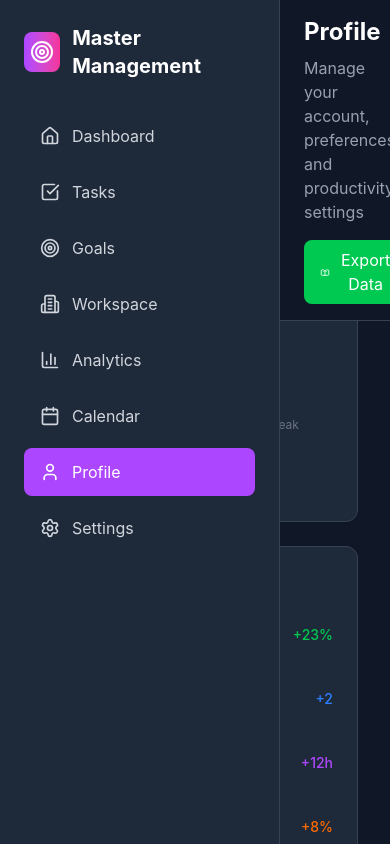
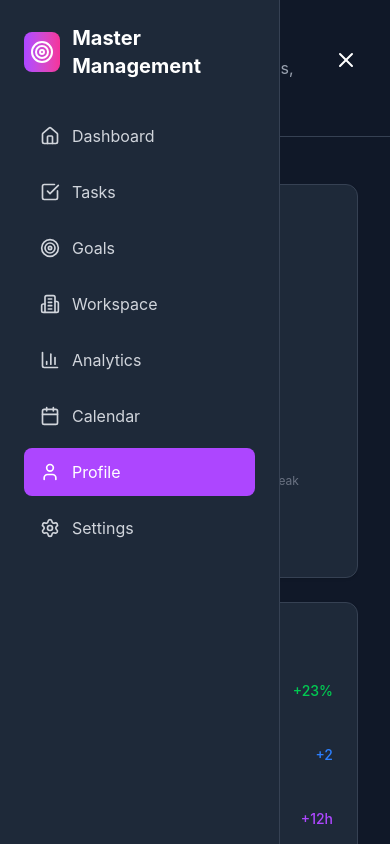
Before and after one commit to Regestrac/Master-Management-Frontend, a React (Vite) app: page /profile in a window 390 px wide. Shown: the top 844 px of the page. Built offline with nearby package versions, Linux system fonts and the light colour scheme; no server answers.

Commit message:
Updated the layout and headers to fit with small devices and other minor changes.

```diff
--- a/src/components/Layout/RootLayout.tsx
+++ b/src/components/Layout/RootLayout.tsx
@@ -11,9 +11,13 @@ const RootLayout = () => {
   return (
     <div className={darkMode ? 'bg-gray-900 text-white' : 'bg-gray-50 text-gray-900'}>
       <Sidebar />
-      <div className='sm:ml-70 p-8 min-h-[100vh]'>
-        <Header />
-        <Outlet />
+      <div className='sm:ml-70 min-h-[100vh]'>
+        <div className={`fixed top-0 left-0 right-0 z-50 sm:left-70 px-8 py-6 ${darkMode ? 'bg-gray-900' : 'bg-gray-50'}`}>
+          <Header />
+        </div>
+        <div className='pt-32 max-sm:pt-42 p-8'>
+          <Outlet />
+        </div>
       </div>
     </div>
   );
--- a/src/components/Layout/Sidebar.tsx
+++ b/src/components/Layout/Sidebar.tsx
@@ -1,3 +1,4 @@
+import clsx from 'clsx';
 import { BarChart3, Building2, Calendar, CheckSquare, Home, Settings, Target, User } from 'lucide-react';
 import { useLocation, useNavigate } from 'react-router-dom';
 
@@ -34,7 +35,12 @@ const Sidebar = () => {
   };
 
   return (
-    <div className={`${showNavbar ? 'translate transition-transform duration-700' : '-translate-x-full transition-transform duration-700'} fixed left-0 top-0 h-full w-70 ${darkMode ? 'bg-gray-800 border-gray-700' : 'bg-white border-gray-200'} border-r transition-colors duration-300 z-20`}>
+    <div className={clsx(
+      'fixed left-0 top-0 h-full w-70 border-r transition-colors duration-300 z-[60]',
+      showNavbar ? 'translate transition-transform duration-700' : '-translate-x-full transition-transform duration-700',
+      darkMode ? 'bg-gray-800 border-gray-700' : 'bg-white border-gray-200',
+    )}
+    >
       <div className='p-6'>
         <div className='flex items-center space-x-3 mb-8'>
           <div className='w-10 h-10 bg-gradient-to-r from-purple-500 to-pink-500 rounded-lg flex items-center justify-center'>
--- a/src/components/Navbar/Header.tsx
+++ b/src/components/Navbar/Header.tsx
@@ -62,7 +62,7 @@ const Header = () => {
   };
 
   return (
-    <div className='flex flex-wrap items-start lg:items-center justify-between mb-8 gap-4'>
+    <div className='flex flex-wrap items-start lg:items-center justify-between gap-4'>
       <div className='w-full md:w-auto flex items-center justify-between'>
         <div>
           <h2 className='text-2xl md:text-3xl font-bold mb-1 md:mb-2 lg:whitespace-nowrap'>
@@ -92,6 +92,7 @@ const Header = () => {
               type='text'
               value={searchKeyValue}
               placeholder='Search...'
+              name='searchKey'
               onChange={handleSearchChange}
               className={clsx(
                 'pl-10 pr-4 py-2 w-full rounded-lg border focus:outline-none focus:ring-2 focus:ring-purple-500',
--- a/src/components/Profile/Profile.tsx
+++ b/src/components/Profile/Profile.tsx
@@ -105,7 +105,7 @@ const Profile = () => {
         hasChanges={isDirty}
       />
 
-      <div className='mt-24'>
+      <div className='mt-24 max-sm:mt-38'>
         <div className='grid grid-cols-1 lg:grid-cols-3 gap-6'>
           {/* Profile Sidebar - Limited scroll container */}
           <div className='lg:col-span-1'>
--- a/src/components/Profile/ProfileHeader.tsx
+++ b/src/components/Profile/ProfileHeader.tsx
@@ -1,5 +1,7 @@
 import clsx from 'clsx';
+import { Menu, X } from 'lucide-react';
 
+import { useNavbarStore } from 'stores/navbarStore';
 import { useProfileStore } from 'stores/profileStore';
 
 type ProfileHeaderProps = {
@@ -9,17 +11,33 @@ type ProfileHeaderProps = {
 
 const ProfileHeader = ({ onSave, hasChanges = false }: ProfileHeaderProps) => {
   const darkMode = useProfileStore((state) => state?.data?.theme) === 'dark';
+  const setShowNavbar = useNavbarStore((state) => state.setShowNavbar);
+  const showNavbar = useNavbarStore((state) => state.showNavbar);
+
+  const handleSidebarToggle = () => {
+    setShowNavbar(!showNavbar);
+  };
 
   return (
-    <div className={clsx('fixed top-0 left-70 right-0 z-50 border-b px-6 py-4', darkMode ? 'bg-gray-900 border-gray-700' : 'bg-white border-gray-200')}>
+    <div className={clsx('fixed top-0 sm:left-70 right-0 z-50 border-b px-6 py-4', darkMode ? 'bg-gray-900 border-gray-700' : 'bg-white border-gray-200')}>
       <div className='flex flex-col lg:flex-row lg:items-center justify-between gap-4'>
-        <div>
-          <h3 className='text-2xl font-bold mb-2'>Profile</h3>
-          <p className={`${darkMode ? 'text-gray-400' : 'text-gray-600'}`}>
-            Manage your account, preferences, and productivity settings
-          </p>
+        <div className='w-full md:w-auto flex items-center justify-between'>
+          <div>
+            <h3 className='text-2xl font-bold mb-2'>Profile</h3>
+            <p className={`${darkMode ? 'text-gray-400' : 'text-gray-600'}`}>
+              Manage your account, preferences, and productivity settings
+            </p>
+          </div>
+          {/* Hamburger icon visible on small screens */}
+          <button
+            className={`sm:hidden ml-2 p-2 rounded-lg ${darkMode ? 'hover:bg-gray-800' : 'hover:bg-gray-100'}`}
+            onClick={handleSidebarToggle}
+            aria-label='Open sidebar'
+          >
+            {showNavbar ? <X className='w-6 h-6' /> : <Menu className='w-6 h-6' />}
+          </button>
         </div>
-        <div className='flex items-center gap-4'>
+        <div className='flex items-center justify-end gap-4'>
           {hasChanges && onSave && (
             <button
               onClick={onSave}
@@ -31,7 +49,8 @@ const ProfileHeader = ({ onSave, hasChanges = false }: ProfileHeaderProps) => {
               <span>Save Changes</span>
             </button>
           )}
-          <button className='flex items-center space-x-2 px-4 py-2 bg-green-500 text-white rounded-lg hover:bg-green-600 transition-colors'>
+
+          {/* <button className='flex items-center space-x-2 px-4 py-2 bg-green-500 text-white rounded-lg hover:bg-green-600 transition-colors'>
             <svg className='w-4 h-4' fill='none' stroke='currentColor' viewBox='0 0 24 24'>
               <path strokeLinecap='round' strokeLinejoin='round' strokeWidth={2} d='M8 7H5a2 2 0 00-2 2v9a2 2 0 002 2h14a2 2 0 002-2V9a2 2 0 00-2-2h-3m-1 4l-3-3m0 0l-3 3m3-3v12' />
             </svg>
@@ -42,7 +61,7 @@ const ProfileHeader = ({ onSave, hasChanges = false }: ProfileHeaderProps) => {
               <path strokeLinecap='round' strokeLinejoin='round' strokeWidth={2} d='M4 16v1a3 3 0 003 3h10a3 3 0 003-3v-1m-4-4l-4 4m0 0l-4-4m4 4V4' />
             </svg>
             <span>Backup</span>
-          </button>
+          </button> */}
         </div>
       </div>
     </div>
--- a/src/components/Settings/Settings.tsx
+++ b/src/components/Settings/Settings.tsx
@@ -42,7 +42,7 @@ const Settings = () => {
       <FormProvider {...methods}>
         <SettingsHeader />
 
-        <div className='mt-24'>
+        <div className='mt-24 max-sm:mt-38'>
           <div className='grid grid-cols-1 lg:grid-cols-4 gap-6'>
             <SettingsNavbar sectionRefs={sectionRefs} />
 
--- a/src/components/Settings/SettingsHeader.tsx
+++ b/src/components/Settings/SettingsHeader.tsx
@@ -1,17 +1,25 @@
 import clsx from 'clsx';
 import { useFormContext } from 'react-hook-form';
 import { toast } from 'react-toastify';
+import { Menu, X } from 'lucide-react';
 
 import { omit } from 'helpers/utils';
 
+import { useNavbarStore } from 'stores/navbarStore';
 import { useProfileStore } from 'stores/profileStore';
 
 import { updateUserSettings } from 'services/settings';
 
 const SettingsHeader = () => {
   const darkMode = useProfileStore((state) => state?.data?.theme) === 'dark';
+  const setShowNavbar = useNavbarStore((state) => state.setShowNavbar);
+  const showNavbar = useNavbarStore((state) => state.showNavbar);
 
   const { getValues } = useFormContext();
+
+  const handleSidebarToggle = () => {
+    setShowNavbar(!showNavbar);
+  };
 
   const handleSaveChanges = () => {
     const payload = {
@@ -34,16 +42,26 @@ const SettingsHeader = () => {
   return (
     <div
       className={clsx(
-        'fixed top-0 left-70 right-0 z-50 border-b px-6 py-4',
+        'fixed top-0 sm:left-70 right-0 z-50 border-b px-6 py-4',
         darkMode ? 'bg-gray-900 border-gray-700' : 'bg-white border-gray-200',
       )}
     >
       <div className='flex flex-col lg:flex-row lg:items-center justify-between gap-4'>
-        <div>
-          <h3 className='text-2xl font-bold mb-2'>Settings & Configuration</h3>
-          <p className={darkMode ? 'text-gray-400' : 'text-gray-600'}>
-            Customize your TaskFlow Pro experience and manage system settings
-          </p>
+        <div className='w-full md:w-auto flex items-center justify-between'>
+          <div>
+            <h3 className='text-2xl font-bold mb-2'>Settings & Configuration</h3>
+            <p className={darkMode ? 'text-gray-400' : 'text-gray-600'}>
+              Customize your TaskFlow Pro experience and manage system settings
+            </p>
+          </div>
+          {/* Hamburger icon visible on small screens */}
+          <button
+            className={`sm:hidden ml-2 p-2 rounded-lg ${darkMode ? 'hover:bg-gray-800' : 'hover:bg-gray-100'}`}
+            onClick={handleSidebarToggle}
+            aria-label='Open sidebar'
+          >
+            {showNavbar ? <X className='w-6 h-6' /> : <Menu className='w-6 h-6' />}
+          </button>
         </div>
         <div className='flex items-center gap-4'>
           <button className='flex items-center space-x-2 px-4 py-2 bg-blue-500 text-white rounded-lg hover:bg-blue-600 transition-colors'>
--- a/src/components/Shared/SelectField.tsx
+++ b/src/components/Shared/SelectField.tsx
@@ -47,6 +47,7 @@ function SelectField<T extends boolean>({
             onChange(selectedOption);
           }
         }}
+        inputId={name}
         isDisabled={disabled}
         placeholder={placeholder}
         classNames={darkTheme ? {
--- a/src/components/Shared/Slider.tsx
+++ b/src/components/Shared/Slider.tsx
@@ -54,7 +54,7 @@ const Slider = ({
   return (
     <div className={clsx('space-y-2', className)}>
       {label && (
-        <label className='block text-sm font-medium'>
+        <label className='block text-sm font-medium' htmlFor={name}>
           {label}
           {showValue && (
             <span className='ml-2 text-gray-500'>
@@ -71,6 +71,8 @@ const Slider = ({
           min={min}
           max={max}
           step={step}
+          name={name}
+          id={name}
           value={currentValue}
           onChange={handleChange}
           disabled={disabled}
```
Also changed, not shown: src/components/Shared/Input.tsx (+5 -2 lines).
